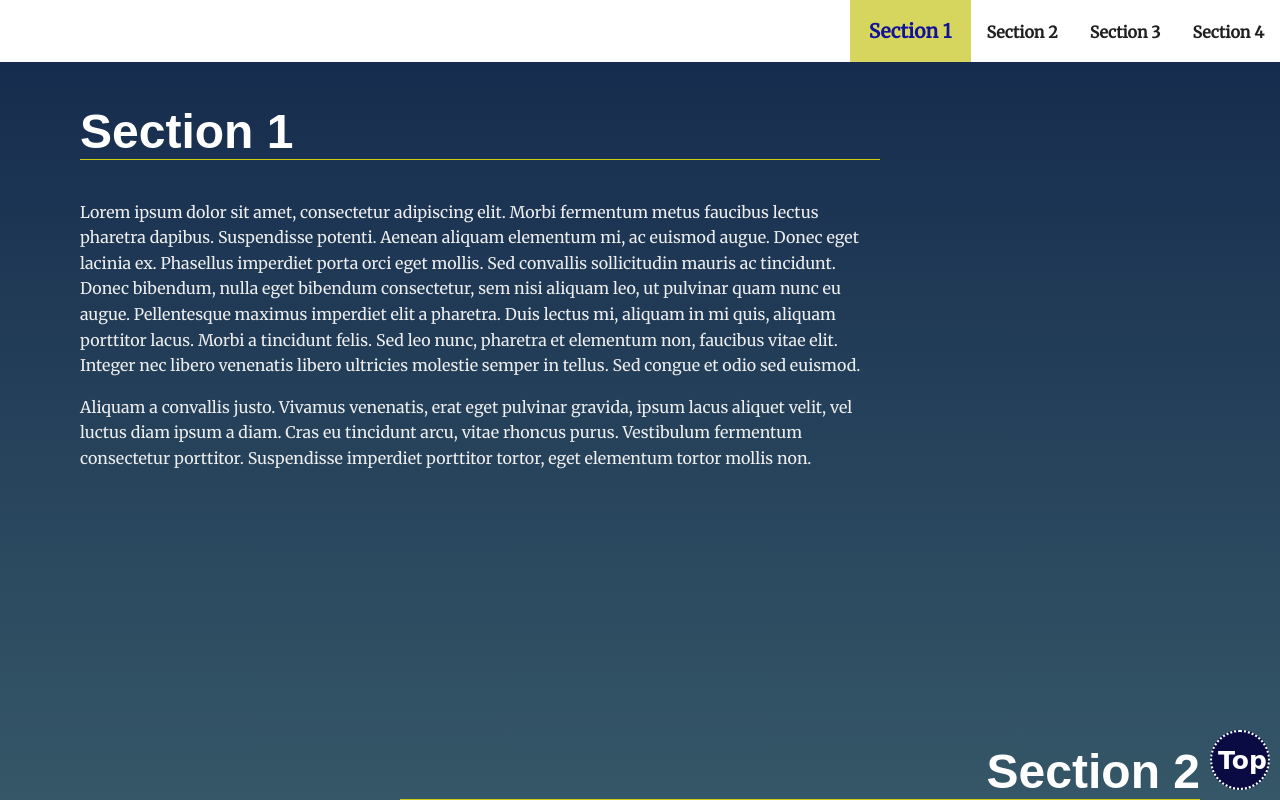
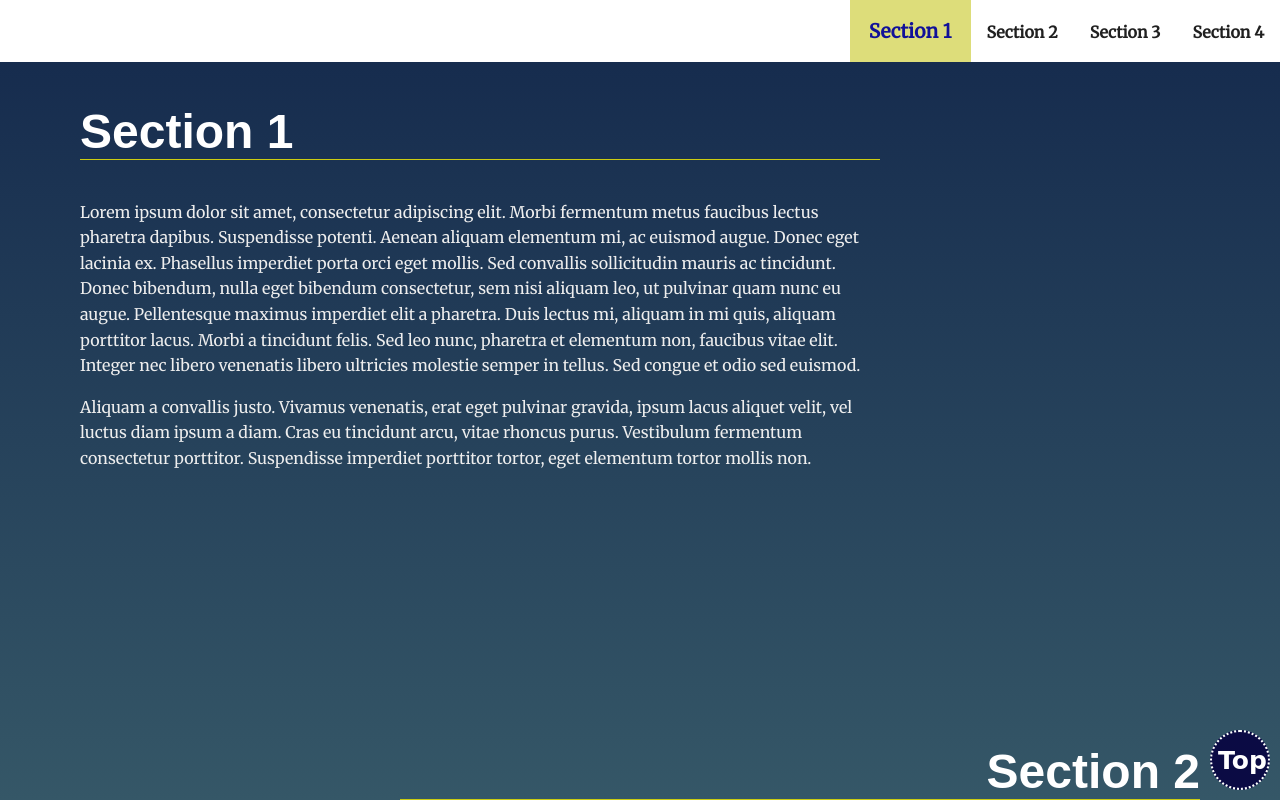
Before and after one commit to AhmedRAlsawi/Landing-Page, a plain HTML site: page index.html in a window 1280 px wide. Both pictures are taken after a click on the link "Section 1". Shown: the part 471-1271 px from the top of the page. Drawn offline with Linux system fonts and the light colour scheme.

Commit message:
console.log removed

```diff
--- a/css/styles.css
+++ b/css/styles.css
@@ -129,7 +129,7 @@ section {
 /* Added : navbar list itmes  */
 .nav_background
 {
-    background-color: rgb(207, 207, 67);
+    background-color: #d8d864;
     color: rgb(17, 17, 153)!important;
     font-size:larger  !important ;
     transition: all 5s;
--- a/js/app.js
+++ b/js/app.js
@@ -114,10 +114,7 @@ document.onscroll = function()
         {
             sectionDetails.classList.remove("your-active-class");
         }
-        console.log(sectionDetails.getBoundingClientRect().top);
     }
-
-
 }
 
 // button feature to scroll to the top
```
